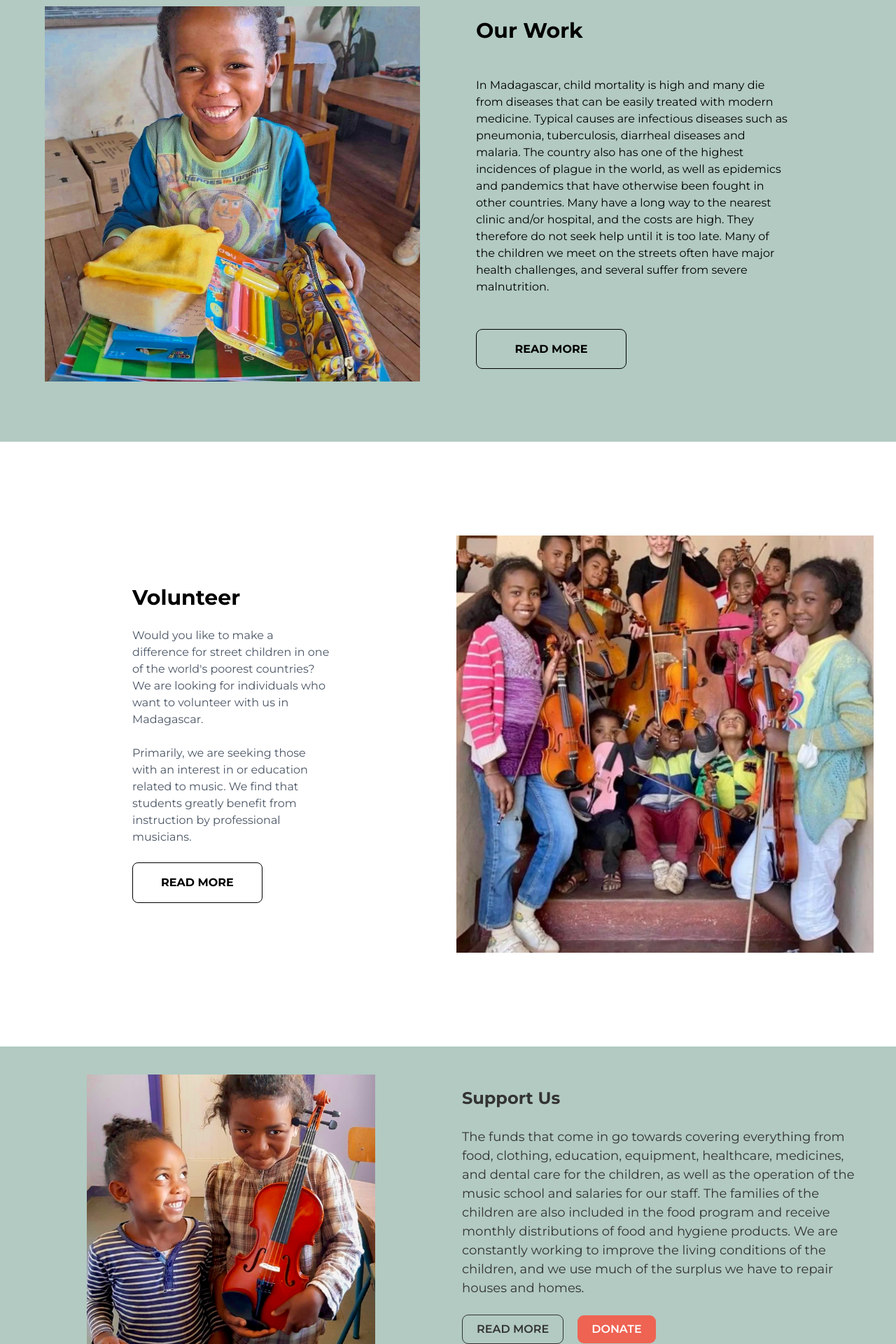
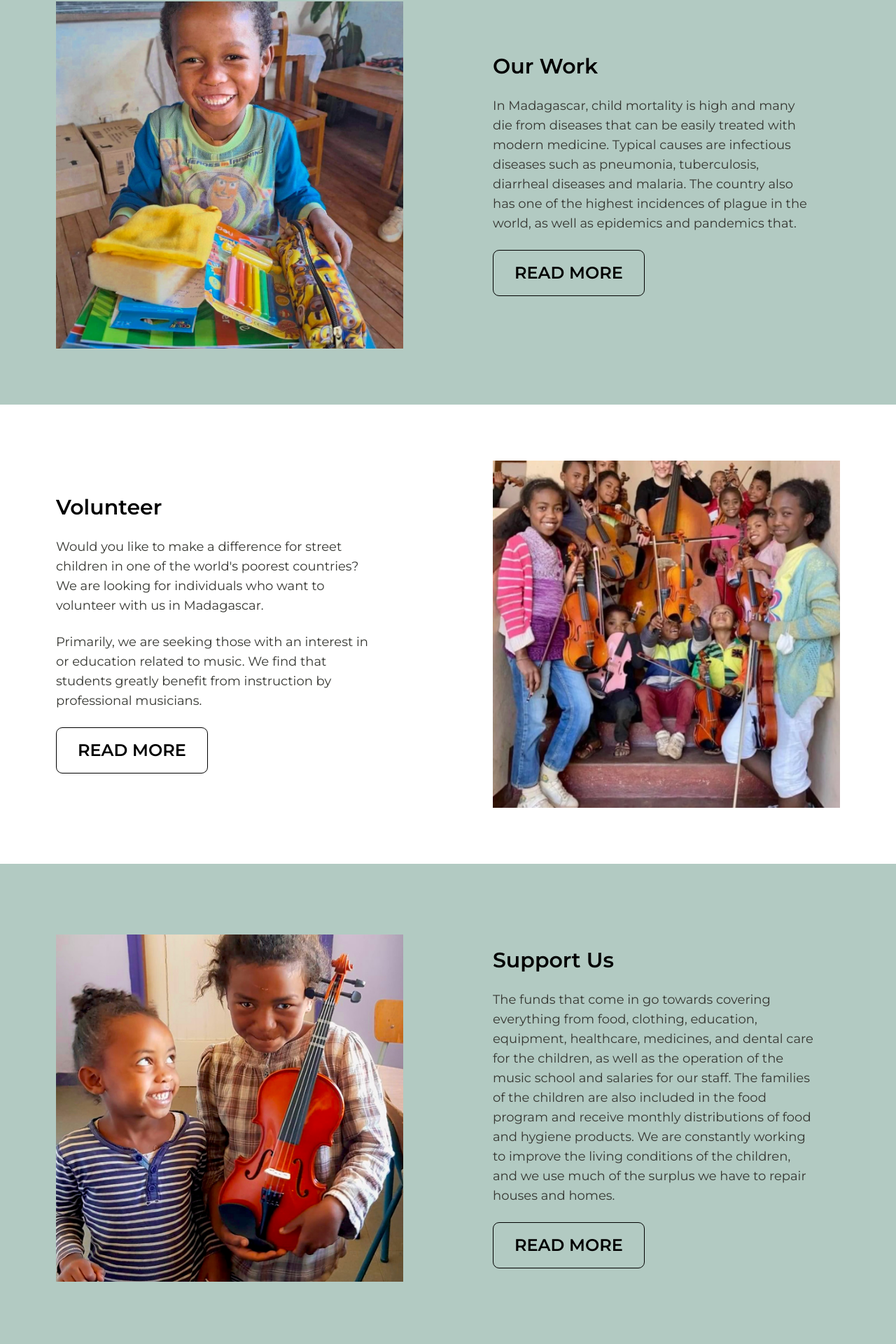
Before and after one commit to NoroffFEU/musikkforandrerliv.no, a React (Vite) app: page / in a window 1280 px wide. Shown: the part 4337-6257 px from the top of the page at 70% size. Built offline with nearby package versions, Linux system fonts and the light colour scheme; a web font is replaced by a local one.

Commit message:
Adjust and apply same design pattern for work, volunteer and support sections.

```diff
--- a/src/components/homePage/supportSection.jsx
+++ b/src/components/homePage/supportSection.jsx
@@ -1,106 +1,42 @@
-import React, { useState } from "react";
-import { IoIosArrowForward, IoIosArrowDown } from "react-icons/io";
-import supportData from "../../data/support.json";
+import React from 'react';
+
+import { IoIosArrowForward } from 'react-icons/io';
+
+import supportData from '../../data/support.json';
 
 const SupportSection = () => {
-  const [showFullText, setShowFullText] = useState(false);
-
-  const toggleText = () => {
-    setShowFullText(!showFullText);
-  };
-
   return (
     <section
-      aria-labelledby="support-heading"
-      className="grid md:grid-cols-2 grid-cols-1 gap-10 bg-[color:var(--color-light-green)] p-10"
+      id="SupportSection"
+      className="w-full px-14 py-10 [background-color:var(--color-mint-green)] flex items-center justify-center sm:py-20 sm:px-20"
     >
-      <figure className="flex justify-center m-0">
-        {supportData?.image && (
+      <div className="w-full flex flex-col items-center justify-center md:flex-row gap-8 md:gap-16 lg:gap-20 xl:gap-32">
+        <div className="w-full md:w-1/2 md:h-full flex items-center justify-center">
           <img
             src={supportData.image}
-            alt={supportData.imageAlt || "Support Image"}
-            className="w-full h-[400px] object-contain rounded-lg"
-            loading="lazy"
-            width="600"
-            height="400"
+            alt={supportData.title}
+            className="w-full aspect-[1/1] h-auto md:h-full object-cover"
           />
-        )}
-      </figure>
-
-      <article className="flex flex-col justify-center space-y-[24px]">
-        <header className="flex justify-between items-center">
-          <h2
-            id="support-heading"
-            className="text-[24px] font-bold text-[color:var(--color-dark-charcoal)] font-[var(--font-sans)]"
-          >
-            {supportData?.title || "Support Us"}
-          </h2>
-
-          <button
-            onClick={toggleText}
-            aria-expanded={showFullText}
-            aria-controls="support-content"
-            className="text-white font-semibold text-2xl md:hidden cursor-pointer p-2"
-            aria-label={
-              showFullText ? "Show less content" : "Show more content"
-            }
-          >
-            {showFullText ? (
-              <IoIosArrowDown aria-hidden="true" />
-            ) : (
-              <IoIosArrowForward aria-hidden="true" />
-            )}
-          </button>
-        </header>
-
-        <div className="relative">
-          <p
-            id="support-content"
-            className={`text-[18px] font-normal text-[color:var(--color-dark-charcoal)] font-[var(--font-sans)] ${
-              !showFullText
-                ? "max-h-[100px] md:max-h-none overflow-hidden md:overflow-visible"
-                : ""
-            }`}
-          >
-            {supportData?.content || "No content available"}
-          </p>
-
-          {!showFullText && (
-            <div
-              className="absolute bottom-0 left-0 right-0 h-16 bg-gradient-to-t from-[color:var(--color-light-green)] to-transparent md:hidden"
-              aria-hidden="true"
-            ></div>
-          )}
         </div>
 
-        <footer
-          className={`flex gap-5 items-center flex-wrap ${
-            !showFullText ? "hidden md:flex" : "flex"
-          }`}
-        >
-          {supportData?.buttons?.readMore && (
-            <a
-              href={supportData.buttons.readMore.url}
-              className="px-5 py-2 border border-[color:var(--color-dark-charcoal)] rounded-[9px] font-semibold text-[color:var(--color-dark-charcoal)] cursor-pointer font-[var(--font-sans)]"
-              aria-label="Read more about supporting us"
-            >
-              {supportData.buttons.readMore.text || "READ MORE"}
-            </a>
-          )}
+        <div className="w-full h-auto px-6 md:px-0 md:w-1/2 lg:w-1/2 flex flex-col justify-center md:items-start gap-6 lg:py-10">
+          <div className="w-full flex justify-between items-center">
+            <h2 className="text-3xl font-['Freeman'] sm:font-['Montserrat'] sm:font-semibold">
+              {supportData.title}
+            </h2>
+            <IoIosArrowForward className="flex sm:hidden cursor-pointer text-2xl" />
+          </div>
 
-          {supportData?.buttons?.donate && (
-            <a
-              href={supportData.buttons.donate.url}
-              className="px-5 py-2 bg-[color:var(--color-sunset-red)] text-white rounded-[9px] font-semibold cursor-pointer hover:bg-[color:var(--color-hover-red)] font-[var(--font-sans)]"
-              aria-label="Make a donation to support our cause"
-            >
-              {supportData.buttons.donate.text || "DONATE"}
-            </a>
-          )}
-        </footer>
-      </article>
+          <p className="[font-family:var(--font-sans)] text-sm sm:text-lg max-w-[462px] text-[#363732]">
+            {supportData.content}
+          </p>
+          <button className="hidden sm:inline-block w-fit py-4 px-[30px] border rounded-[9px] [font-family:var(--font-sans) ] font-semibold md:text-2xl cursor-pointer">
+            READ MORE
+          </button>
+        </div>
+      </div>
     </section>
   );
 };
 
-export default SupportSection
+export default SupportSection;
--- a/src/components/homePage/volunteerSection.jsx
+++ b/src/components/homePage/volunteerSection.jsx
@@ -1,48 +1,45 @@
-import React from "react";
-import content from "../../data/landing-page-content.json";
-import { SlArrowRight } from "react-icons/sl";
+import React from 'react';
+
+import { IoIosArrowForward } from 'react-icons/io';
+
+import content from '../../data/landing-page-content.json';
 
 const VolunteerSection = () => {
   const volunteerContent = content.volunteer;
 
   return (
-    <section id="VolunteerSection" className="w-full flex flex-col-reverse gap-6 md:flex-row items-center p-8 bg-white">
-      <div className="md:w-1/2 flex flex-col p-4 justify-center items-center h-auto md:h-[50rem] text-left">
-        <div className="w-full md:w-1/2">
-          <div className="flex justify-between items-center w-full">
-            <h2 className="text-3xl mb-6 font-bold [font-family:var(--font-sans)]">
+    <section
+      id="VolunteerSection"
+      className="w-full px-14 py-10 flex items-center justify-center sm:py-20 sm:px-20 bg-white"
+    >
+      <div className="w-full flex flex-col-reverse items-center justify-center md:flex-row gap-8 md:gap-16 lg:gap-20 xl:gap-32">
+        <div className="w-full h-auto px-6 md:px-0 md:w-1/2 lg:w-1/2 flex flex-col justify-center md:items-start gap-6 lg:py-10">
+          <div className="w-full flex justify-between items-center">
+            <h2 className="text-3xl font-['Freeman'] sm:font-['Montserrat'] sm:font-semibold">
               {volunteerContent.title}
             </h2>
-            <SlArrowRight
-              className="block md:hidden text-2xl cursor-pointer"
-              style={{ color: "var(--color-sunset-red)" }}
-            />
+            <IoIosArrowForward className="flex sm:hidden cursor-pointer text-2xl text-[var(--color-sunset-red)]" />
           </div>
-          {volunteerContent.content.split("\n").map((paragraph, index) => (
+          {volunteerContent.content.split('\n').map((paragraph, index) => (
             <p
               key={index}
-              className="text-gray-600 mb-6 [font-family:var(--font-sans)]"
+              className="[font-family:var(--font-sans)] text-sm sm:text-lg max-w-[462px] text-[#363732]"
             >
               {paragraph}
             </p>
           ))}
-
-          <button
-            onClick={() => {}}
-            className="hidden md:block px-10 py-4 border border-black cursor-pointer text-black font-bold  rounded-lg"
-          >
+          <button className="hidden sm:inline-block w-fit py-4 px-[30px] border rounded-[9px] [font-family:var(--font-sans) ] font-semibold md:text-2xl cursor-pointer">
             READ MORE
           </button>
         </div>
+        <div className="w-full md:w-1/2 md:h-full flex items-center justify-center">
+          <img
+            src={volunteerContent.image}
+            alt={volunteerContent.title}
+            className="w-full aspect-[1/1] h-auto md:h-full object-cover"
+          />
+        </div>
       </div>
-      <div className="w-full md:w-1/2 md:h-full flex justify-center items-center">
-        <img
-          src={volunteerContent.image}
-          alt={volunteerContent.title}
-          className="w-full aspect-square h-auto md:h-full object-cover"
-        />
-      </div>
-
     </section>
   );
 };
--- a/src/components/homePage/workSection.jsx
+++ b/src/components/homePage/workSection.jsx
@@ -9,29 +9,29 @@ export default function WorkSection() {
   return (
     <section
       id="WorkSection"
-      className="w-full px-8 [background-color:var(--color-mint-green)] flex items-center justify-center "
+      className="w-full px-14 py-10 [background-color:var(--color-mint-green)] flex items-center justify-center sm:py-20 sm:px-20"
     >
-      <div className="max-w-6xl w-full py-24 md:py-16 max-md:py-10 mx-auto lg:flex-row flex flex-col items-center justify-center gap-10 md:gap-16 lg:gap-20">
+      <div className="w-full flex flex-col items-center justify-center md:flex-row gap-8 md:gap-16 lg:gap-20 xl:gap-32">
         <div className="w-full md:w-1/2 md:h-full flex items-center justify-center">
           <img
             src={image}
             alt={title}
-            className="w-full aspect-[3/3] h-auto md:h-full object-cover"
+            className="w-full aspect-[1/1] h-auto md:h-full object-cover"
           />
         </div>
 
-        <div className="w-full h-auto md:w-1/2 lg:w-1/2 flex flex-col items-center justify-center md:items-start gap-6 lg:py-10">
-          <div className="w-full flex items-start justify-between">
-            <h2 className="text-3xl font-bold mb-6 [font-family:var(--font-sans)]">
+        <div className="w-full h-auto px-6 md:px-0 md:w-1/2 lg:w-1/2 flex flex-col justify-center md:items-start gap-6 lg:py-10">
+          <div className="w-full flex justify-between items-center">
+            <h2 className="text-3xl font-['Freeman'] sm:font-['Montserrat'] sm:font-semibold">
               {title}
             </h2>
-            <IoIosArrowForward className="flex md:hidden font-bold cursor-pointer" />
+            <IoIosArrowForward className="flex sm:hidden cursor-pointer text-2xl" />
           </div>
 
-          <p className="mb-6 max-w-md [font-family:var(--font-sans)]">
+          <p className="[font-family:var(--font-sans)] text-sm sm:text-lg max-w-[462px] text-[#363732]">
             {content}
           </p>
-          <button className="hidden md:flex w-[215px] h-[57px] py-[20px] px-[30px] border rounded-[9px] items-center justify-center [font-family:var(--font-sans) ] font-bold cursor-pointer">
+          <button className="hidden sm:inline-block w-fit py-4 px-[30px] border rounded-[9px] [font-family:var(--font-sans) ] font-semibold md:text-2xl cursor-pointer">
             READ MORE
           </button>
         </div>
--- a/src/data/landing-page-content.json
+++ b/src/data/landing-page-content.json
@@ -42,7 +42,7 @@
   "work": {
     "image": "/assets/placeholder-images/IMG_5348.webp",
     "title": "Our Work",
-    "content": "In Madagascar, child mortality is high and many die from diseases that can be easily treated with modern medicine. Typical causes are infectious diseases such as pneumonia, tuberculosis, diarrheal diseases and malaria. The country also has one of the highest incidences of plague in the world, as well as epidemics and pandemics that have otherwise been fought in other countries. Many have a long way to the nearest clinic and/or hospital, and the costs are high. They therefore do not seek help until it is too late. Many of the children we meet on the streets often have major health challenges, and several suffer from severe malnutrition."
+    "content": "In Madagascar, child mortality is high and many die from diseases that can be easily treated with modern medicine. Typical causes are infectious diseases such as pneumonia, tuberculosis, diarrheal diseases and malaria. The country also has one of the highest incidences of plague in the world, as well as epidemics and pandemics that."
   },
   "volunteer": {
     "image": "/assets/placeholder-images/IMG_6437.webp",
```
